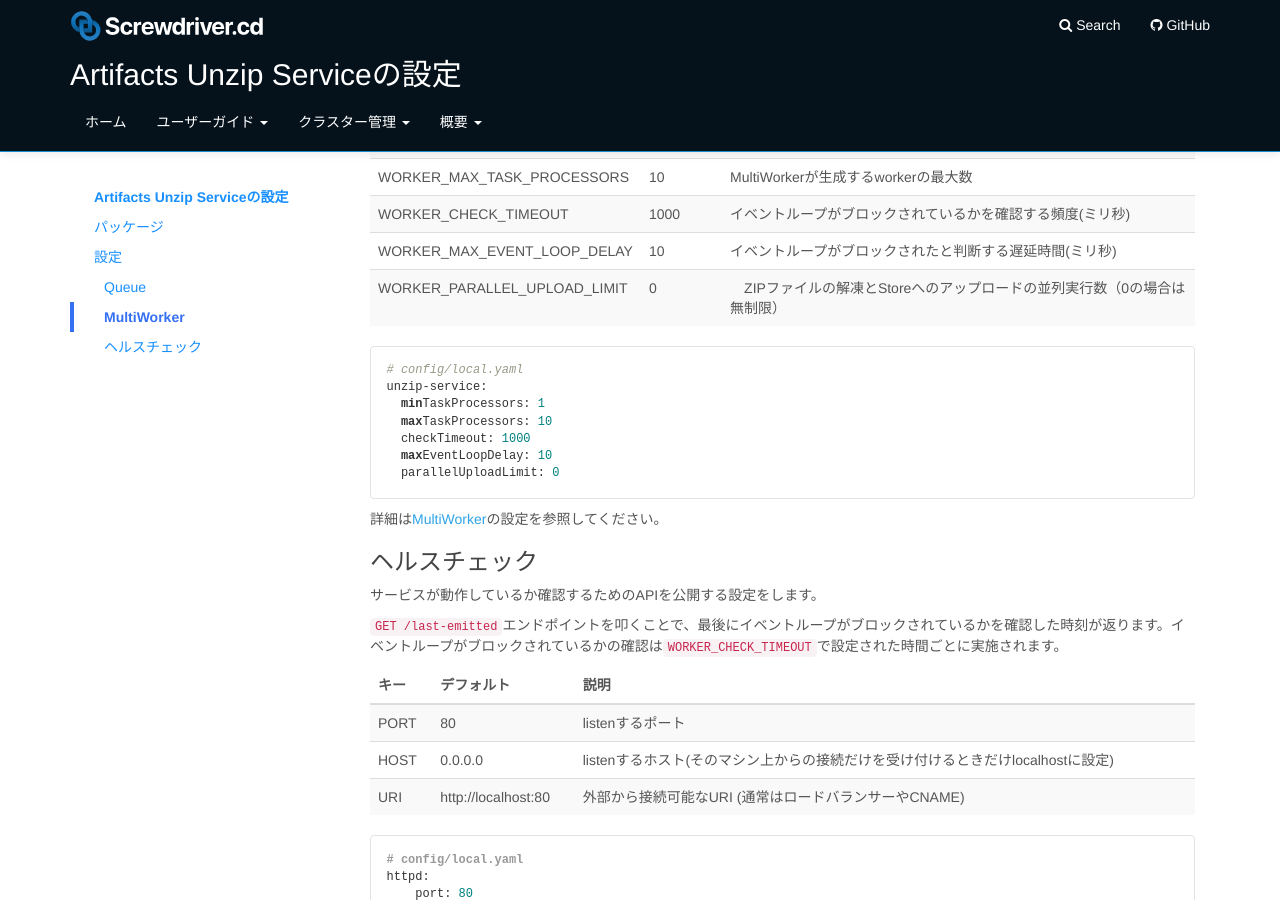
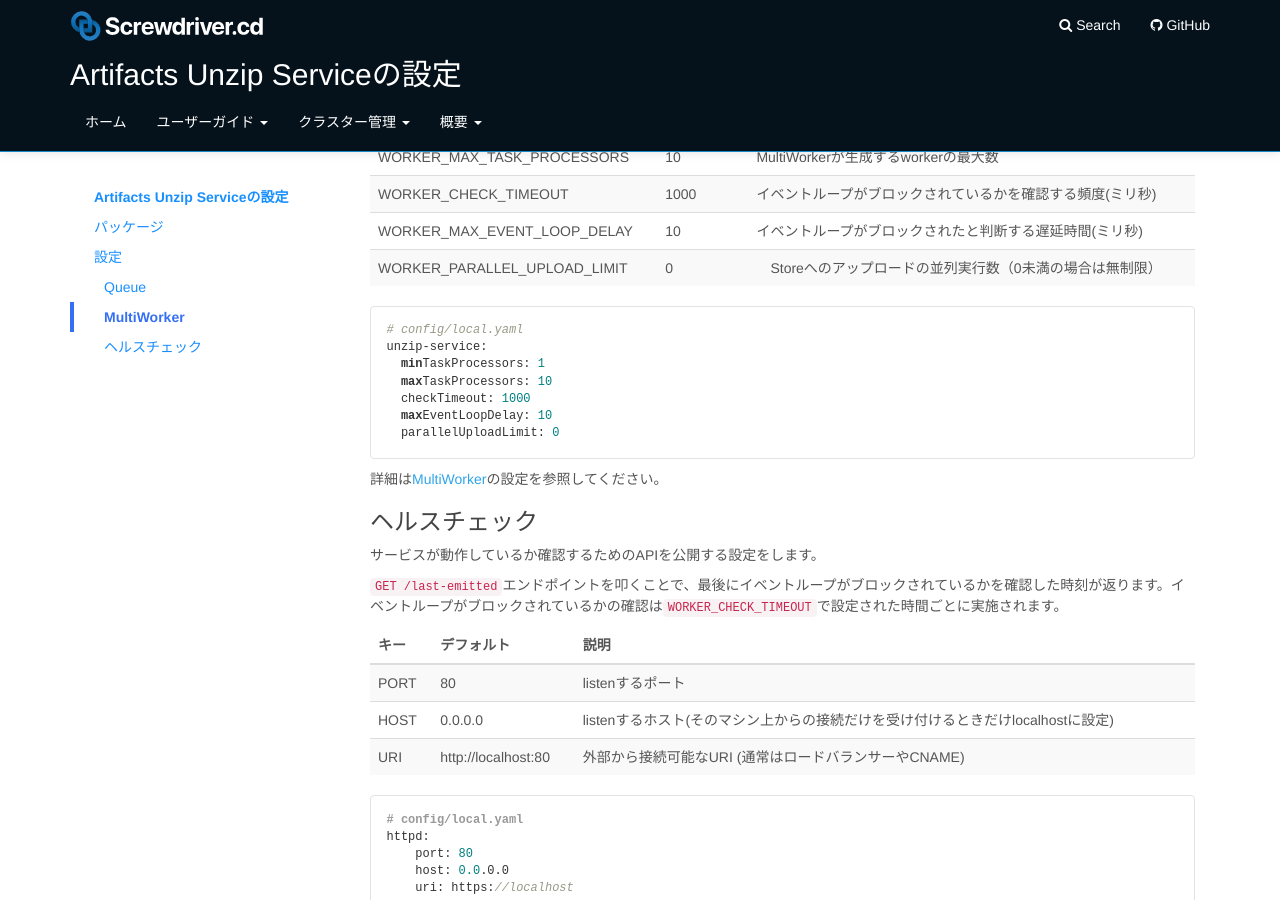
Before and after one commit to screwdriver-cd/guide, a Jekyll site: the page built from docs/ja/cluster-management/configure-artifacts-unzip-service.md, in a window 1280 px wide and 900 px high, scrolled down 1159 px. Built offline with Jekyll 4.4.1, drawn with Linux system fonts in a browser that asks for light colours.

Commit message:
fix: WORKER_PARALLEL_UPLOAD_LIMIT environment variable description

````diff
--- a/docs/ja/cluster-management/configure-artifacts-unzip-service.md
+++ b/docs/ja/cluster-management/configure-artifacts-unzip-service.md
@@ -74,7 +74,7 @@ WORKER_MIN_TASK_PROCESSORS | 1 | MultiWorkerが生成するworkerの最小数
 WORKER_MAX_TASK_PROCESSORS | 10 | MultiWorkerが生成するworkerの最大数
 WORKER_CHECK_TIMEOUT | 1000 | イベントループがブロックされているかを確認する頻度(ミリ秒)
 WORKER_MAX_EVENT_LOOP_DELAY | 10 | イベントループがブロックされたと判断する遅延時間(ミリ秒)
-WORKER_PARALLEL_UPLOAD_LIMIT| 0 |　ZIPファイルの解凍とStoreへのアップロードの並列実行数（0の場合は無制限）
+WORKER_PARALLEL_UPLOAD_LIMIT| 0 |　Storeへのアップロードの並列実行数（0未満の場合は無制限）
 
 ```yaml
 # config/local.yaml
````
Also changed, not shown: docs/cluster-management/configure-artifacts-unzip-service.md (+1 -1 lines).
